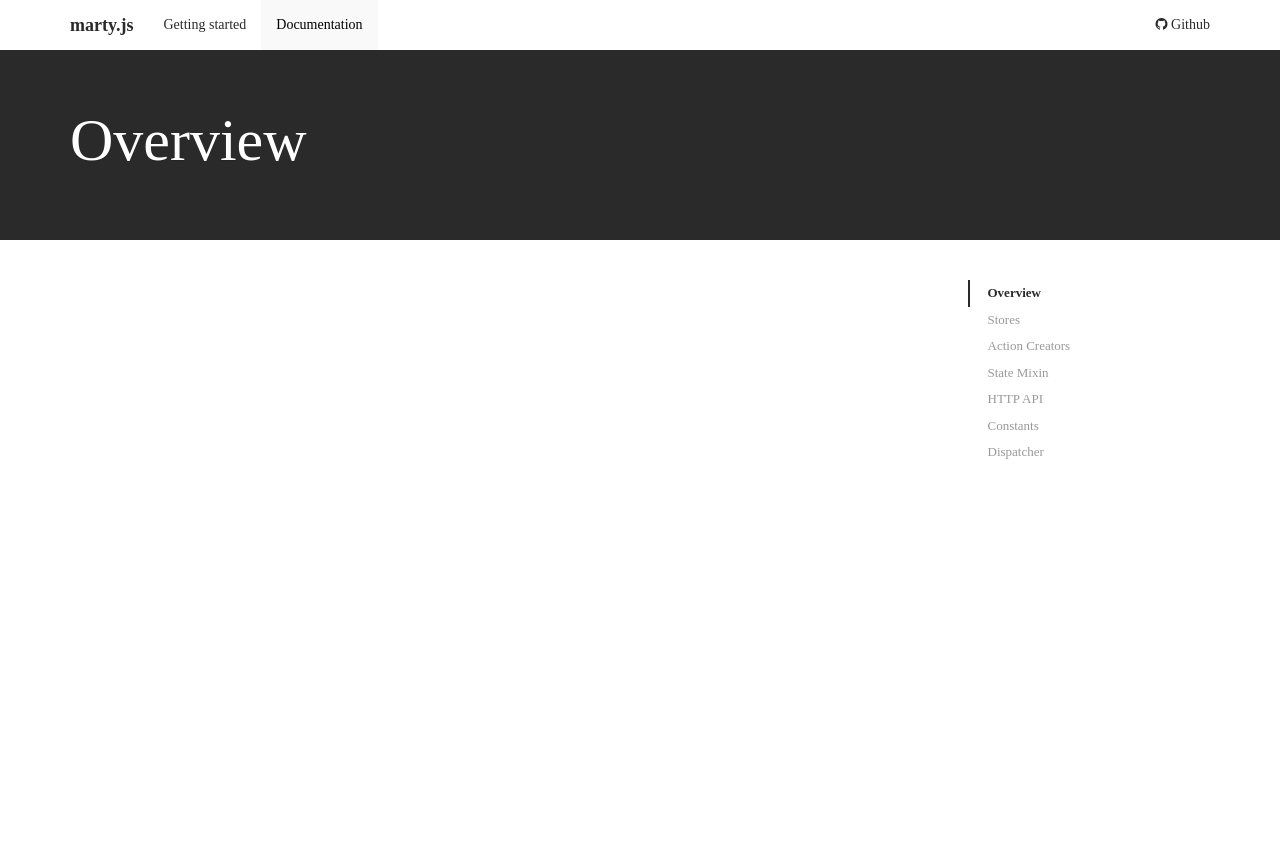
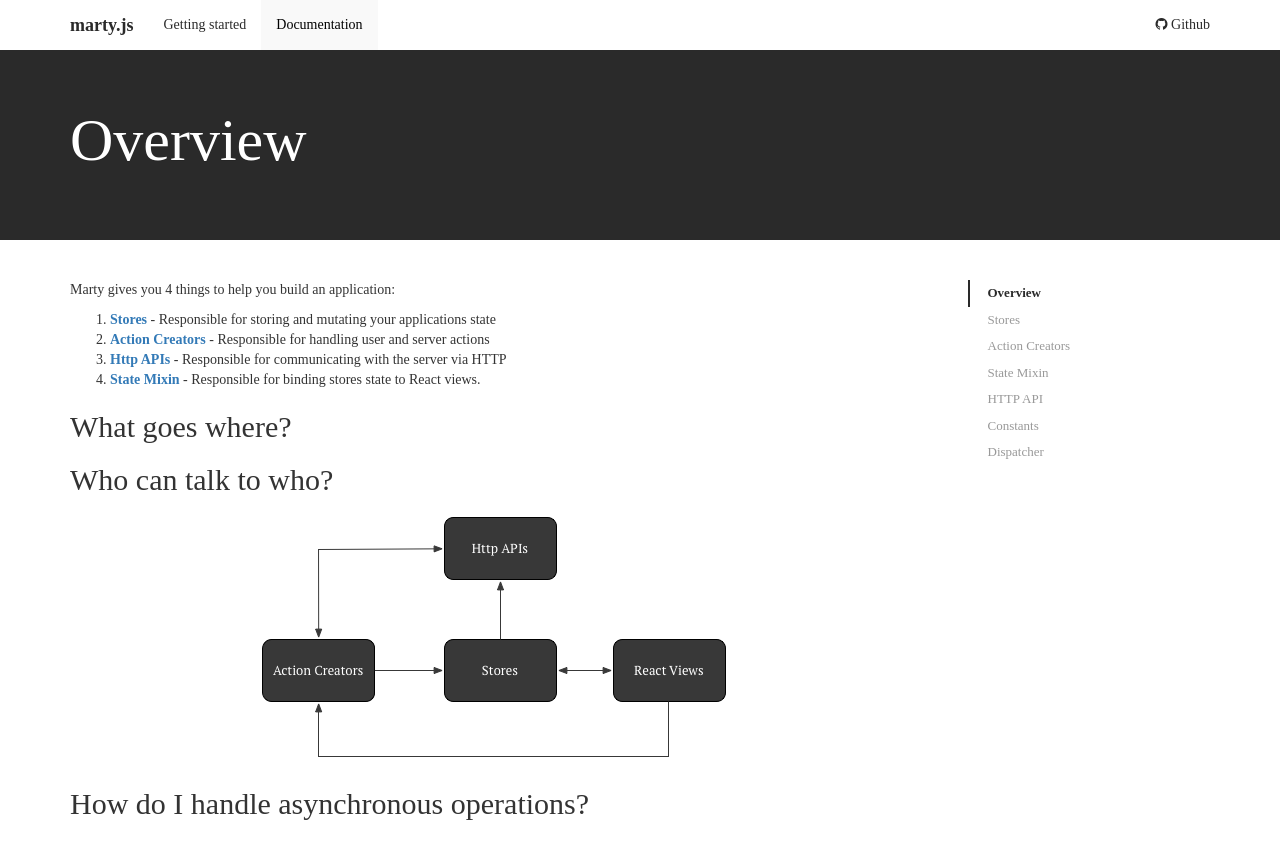
Before and after one commit to alsuper114/marty, a Jekyll site: the page built from docs/docs/index.md, in a window 1280 px wide. Shown: the top 859 px of the page. Built offline with Jekyll 4.4.1, drawn with Linux system fonts in a browser that asks for light colours; nearby versions of some CDN libraries; Markdown is read by kramdown in place of the engine named in the settings.

Commit message:
Add arch diagram and start of overview

```diff
--- a/docs/docs/index.md
+++ b/docs/docs/index.md
@@ -5,3 +5,20 @@ id: overview
 group: docs
 order: 1
 ---
+
+Marty gives you 4 things to help you build an application:
+
+1. **[Stores](/docs/stores.html)** - Responsible for storing and mutating your applications state
+2. **[Action Creators](/docs/actionCreators.html)** - Responsible for handling user and server actions
+3. **[Http APIs](/docs/httpApi.html)** - Responsible for communicating with the server via HTTP
+4. **[State Mixin](/docs/stateMixin.html)** - Responsible for binding stores state to React views.
+
+##What goes where?
+
+##Who can talk to who?
+
+<center>
+<img src="/img/architecture.png" alt="Marty Architecture"/>
+</center>
+
+##How do I handle asynchronous operations?
```
Also changed, not shown: docs/docs/httpApi.md (+1 -0 lines), docs/docs/stateMixin.md (+1 -0 lines), docs/img/architecture.png (added).
